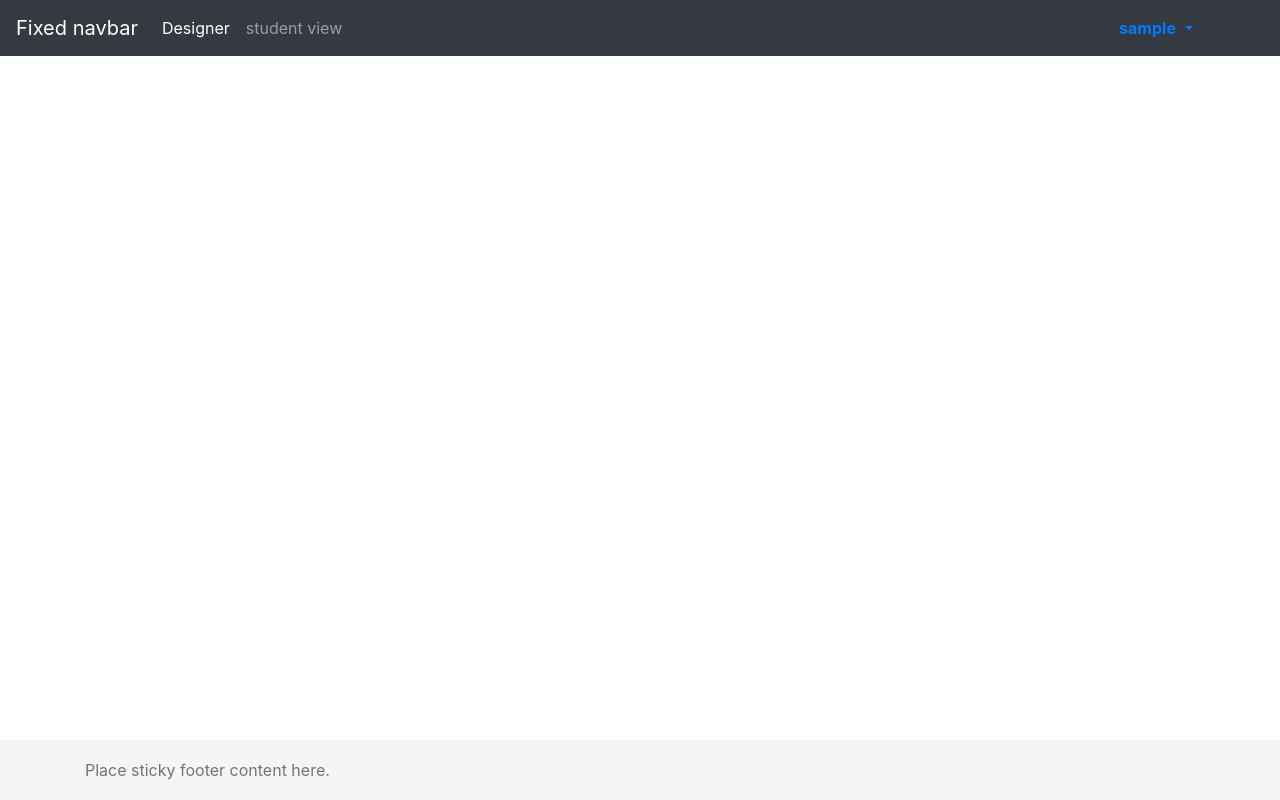
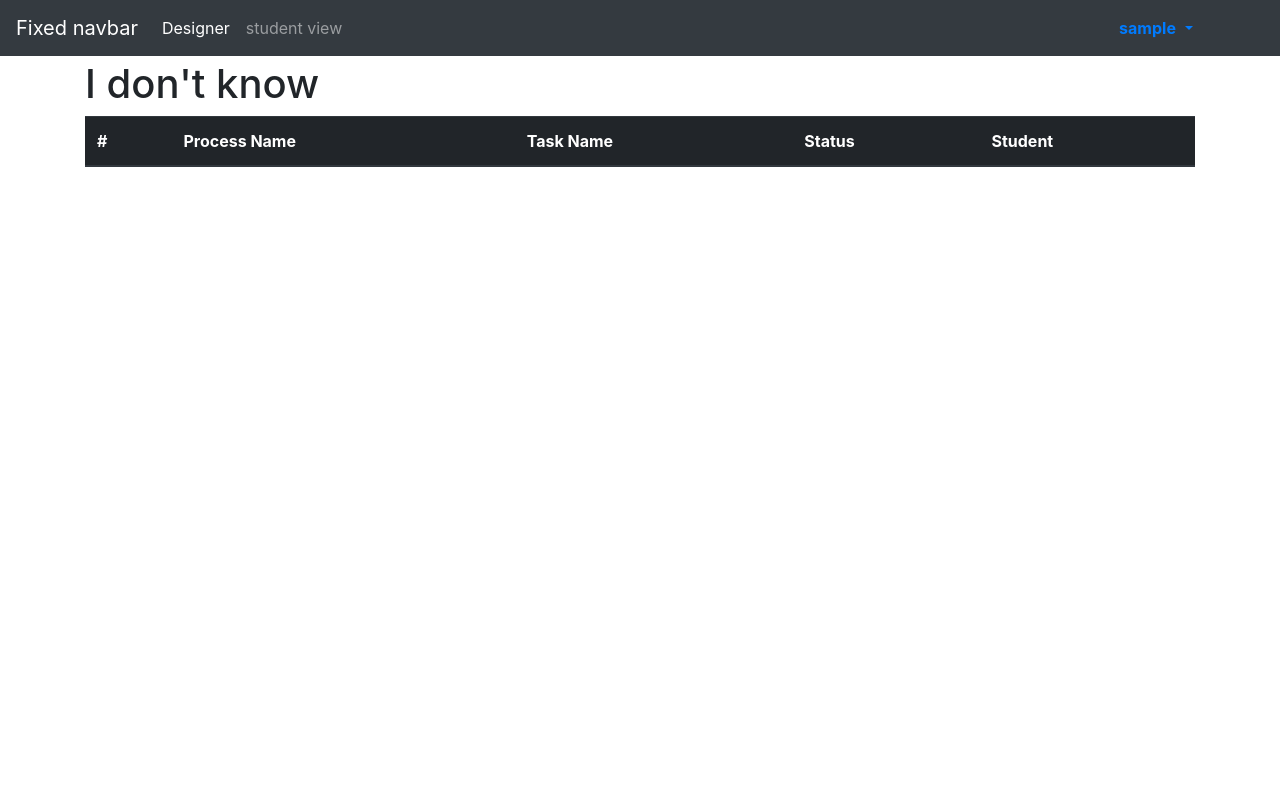
Before and after one commit to amirmohsen-am/graduation-system-project-fall96, a Django app: page /staff in a window 1280 px wide. Run offline with Django 3.2, Linux system fonts and the light colour scheme; the visitor is signed in with stand-in values (Sample User, id 1); data that the repository does not hold is empty; some libraries are stand-ins or nearby versions.

Commit message:
task graph

```diff
--- a/graduation_system/main/templates/main/base.html
+++ b/graduation_system/main/templates/main/base.html
@@ -113,11 +113,11 @@
         <a type="submit" class="btn btn-primary" href="{% url 'designer-view'%}"> Show Processes</a>
     {% endblock %}
 </main>
-
-<footer class="footer">
-    <div class="container">
-        <span class="text-muted">Place sticky footer content here.</span>
-    </div>
-</footer>
+{##}
+{#<footer class="footer">#}
+{#    <div class="container">#}
+{#        <span class="text-muted">Place sticky footer content here.</span>#}
+{#    </div>#}
+{#</footer>#}
 </body>
 </html>
--- a/graduation_system/main/templates/main/designer.html
+++ b/graduation_system/main/templates/main/designer.html
@@ -12,7 +12,7 @@
     <h1 class="mt-5">Process list</h1>
     <p class="lead">Here you can see the Process list.</p>
 
-    {% if user.student is None %}
+    {% if user.student %}
         <table class="table">
           <thead class="thead-dark">
             <tr>
--- a/graduation_system/main/templates/main/index.html
+++ b/graduation_system/main/templates/main/index.html
@@ -12,7 +12,7 @@
     <h1 class="mt-5">Welcome</h1>
     <p class="lead">Here is the first page.</p>
 
-    {% if user.student is None %}
+    {% if user.student %}
         <meta http-equiv="refresh" content="0;{% url 'student-view'%}" />
     {% else %}
         <meta http-equiv="refresh" content="0;{% url 'designer-view'%}" />
--- a/graduation_system/main/templates/main/process.html
+++ b/graduation_system/main/templates/main/process.html
@@ -58,4 +58,8 @@
     {% else %}
         <a type="submit" class="btn btn-primary" href="{% url 'task-add' process.id%}"> Add Task</a>
     {% endif %}
+
+
+    <div style="margin-left: 20%">{% include "main/task-graph.html" %}</div>
+
 {% endblock %}
--- a/graduation_system/main/templates/main/staff-view.html
+++ b/graduation_system/main/templates/main/staff-view.html
@@ -9,7 +9,30 @@
 {% endblock %}
 
 {% block content %}
-    {% for task_instance in task_instances %}
-        {{ task_instance.get_status_display }}
-    {% endfor %}
+    <h1>I don't know</h1>
+    <table class="table">
+          <thead class="thead-dark">
+            <tr>
+              <th scope="col">#</th>
+              <th scope="col">Process Name</th>
+              <th scope="col">Task Name</th>
+              <th scope="col"> Status</th>
+                <th scope="col"> Student</th>
+            </tr>
+          </thead>
+          <tbody>
+                {% for task_instance in task_instances %}
+                    <tr>
+                      <th scope="row">1</th>
+                      <td> <a href="">{{ task_instance.process_instance.process.name }}</a></td>
+                      <td>{{ task_instance.task.name }}</td>
+                      <td>{{ task_instance.get_status_display }}</td>
+                      <td> <a href="">{{ task_instance.process_instance.student }}</a></td>
+                    </tr>
+                {% endfor %}
+          </tbody>
+        </table>
+{#    {% for task_instance in task_instances %}#}
+{#        {{ task_instance.get_status_display }}#}
+{#    {% endfor %}#}
 {% endblock %}
--- a/graduation_system/main/templates/main/task-graph.html
+++ b/graduation_system/main/templates/main/task-graph.html
@@ -1,5 +1,4 @@
 
-  {% extends 'main/base.html' %}
 
     {% block title %} Designer {% endblock %}
 
@@ -12,7 +11,7 @@
         <script src="https://unpkg.com/viz.js@1.8.0/viz.js" type="javascript/worker"></script>
         <script src="https://unpkg.com/d3-graphviz@1.0.1/build/d3-graphviz.min.js"></script>
         <script src="https://maxcdn.bootstrapcdn.com/bootstrap/3.3.7/js/bootstrap.min.js"></script>
-            <div id="graph" style="padding-top: 5%;"></div>
+            <div id="graph" style="padding-top: 100%;"></div>
 
         <script>
             (function webpackUniversalModuleDefinition(root, factory) {
--- a/graduation_system/main/templates/main/task.html
+++ b/graduation_system/main/templates/main/task.html
@@ -19,6 +19,7 @@
         {{ task.description }}
         {{ task.next_task_success.name }}
         {{ task.next_task_fail.name }}
+        {{ task.group }}
     {% else %}
 
         <form action="" method="post" class="form">
```
